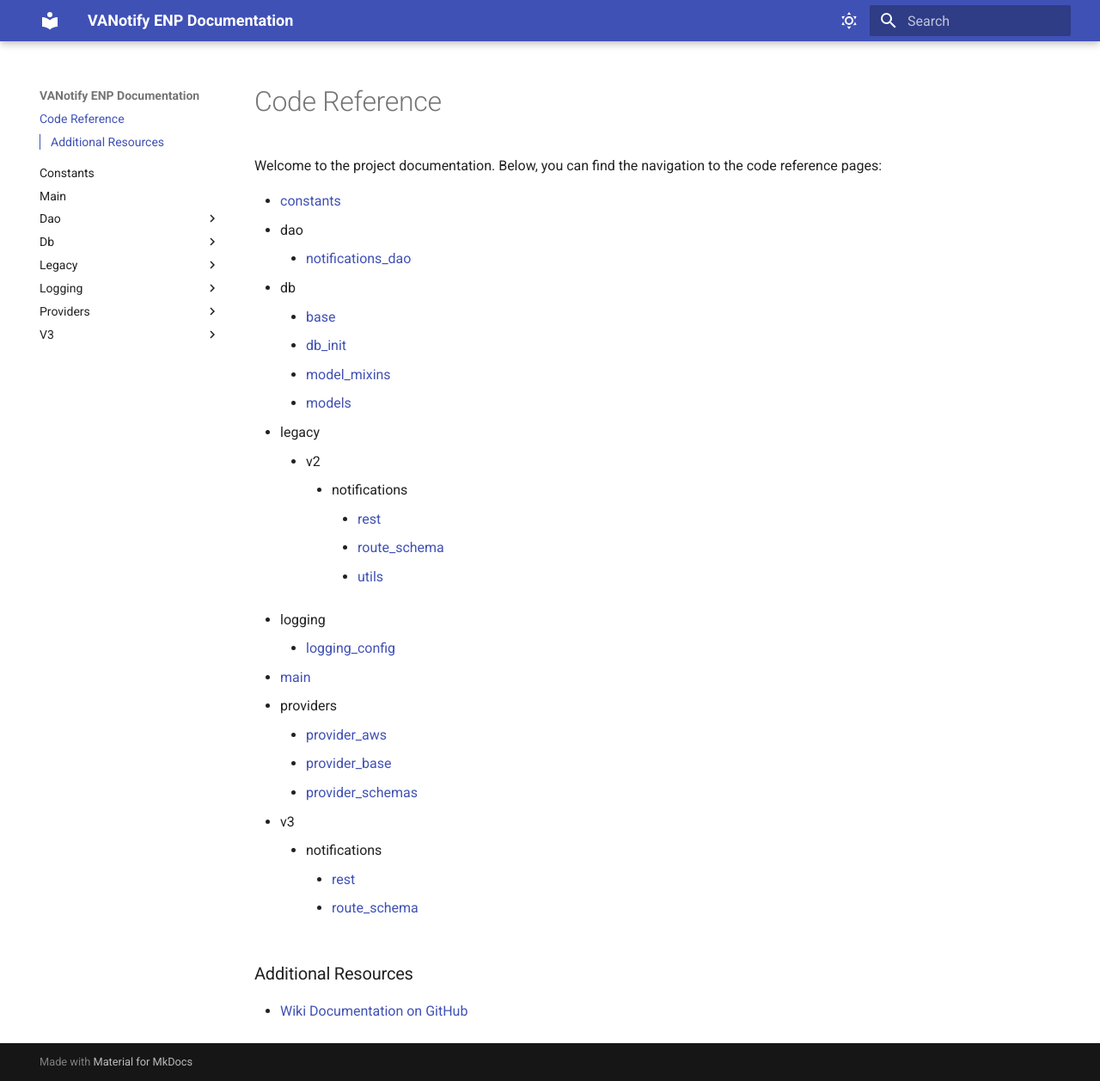
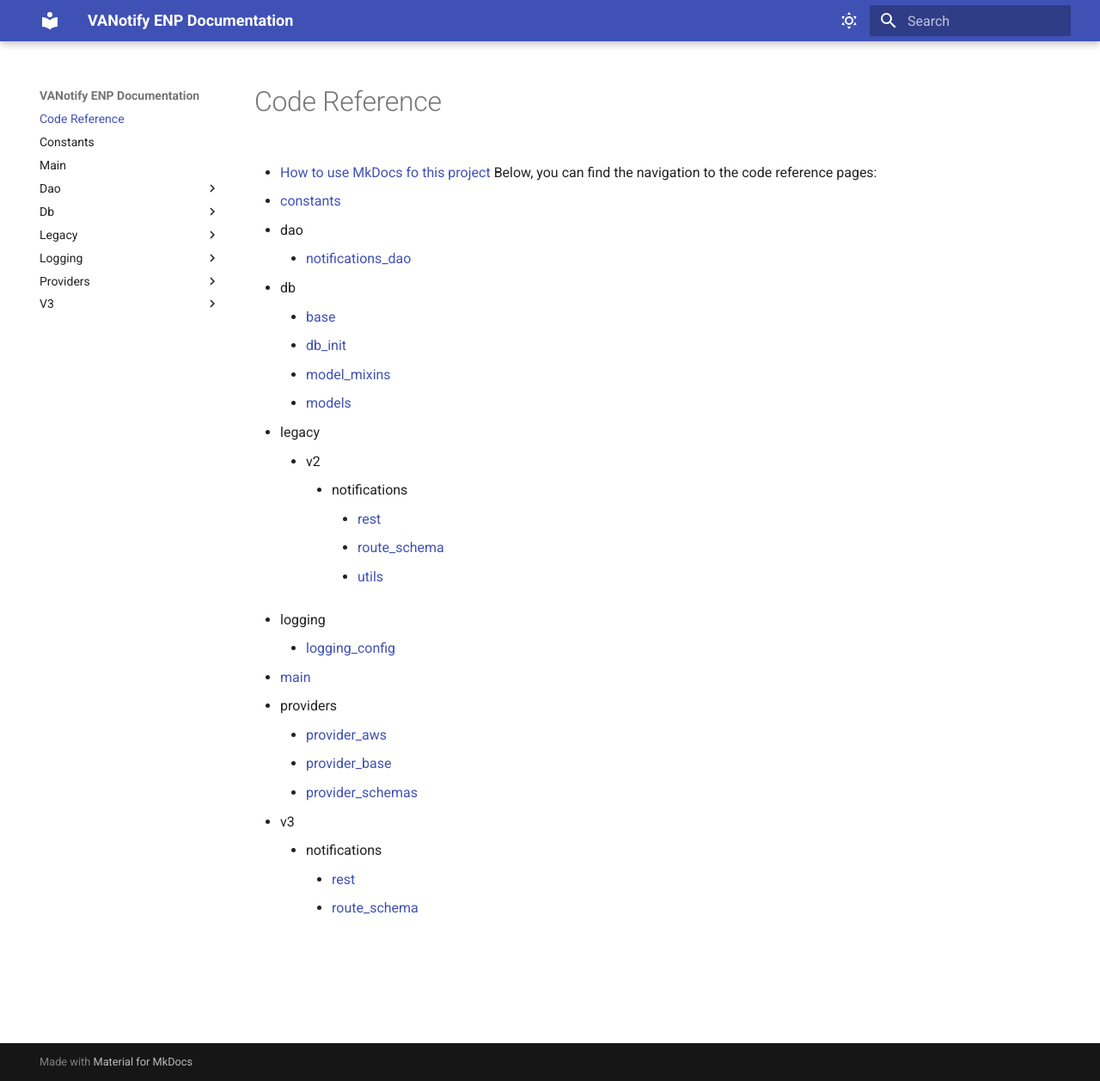
Before and after one commit to department-of-veterans-affairs/va-enp-api, an MkDocs documentation site: the page built from docs/index.md, in a window 1280 px wide and 1257 px high. Shown: the whole window at 86% size. Built offline with MkDocs 1.6.1 and Material for MkDocs 9.7.7, drawn with Linux system fonts in a browser that asks for light colours.

Commit message:
Squash #54 - Update script

```diff
--- a/docs/index.md
+++ b/docs/index.md
@@ -1,6 +1,7 @@
 # Code Reference
 
-Welcome to the project documentation. Below, you can find the navigation to the code reference pages:
+- [How to use MkDocs fo this project](https://github.com/department-of-veterans-affairs/va-enp-api/wiki)
+Below, you can find the navigation to the code reference pages:
 
 * [constants](constants.md)
 * dao
@@ -27,7 +28,3 @@ Welcome to the project documentation. Below, you can find the navigation to the
     * notifications
         * [rest](v3/notifications/rest.md)
         * [route_schema](v3/notifications/route_schema.md)
-
-
-### Additional Resources
-- [Wiki Documentation on GitHub](https://github.com/department-of-veterans-affairs/va-enp-api/wiki)
```
Also changed, not shown: 1 other file.
